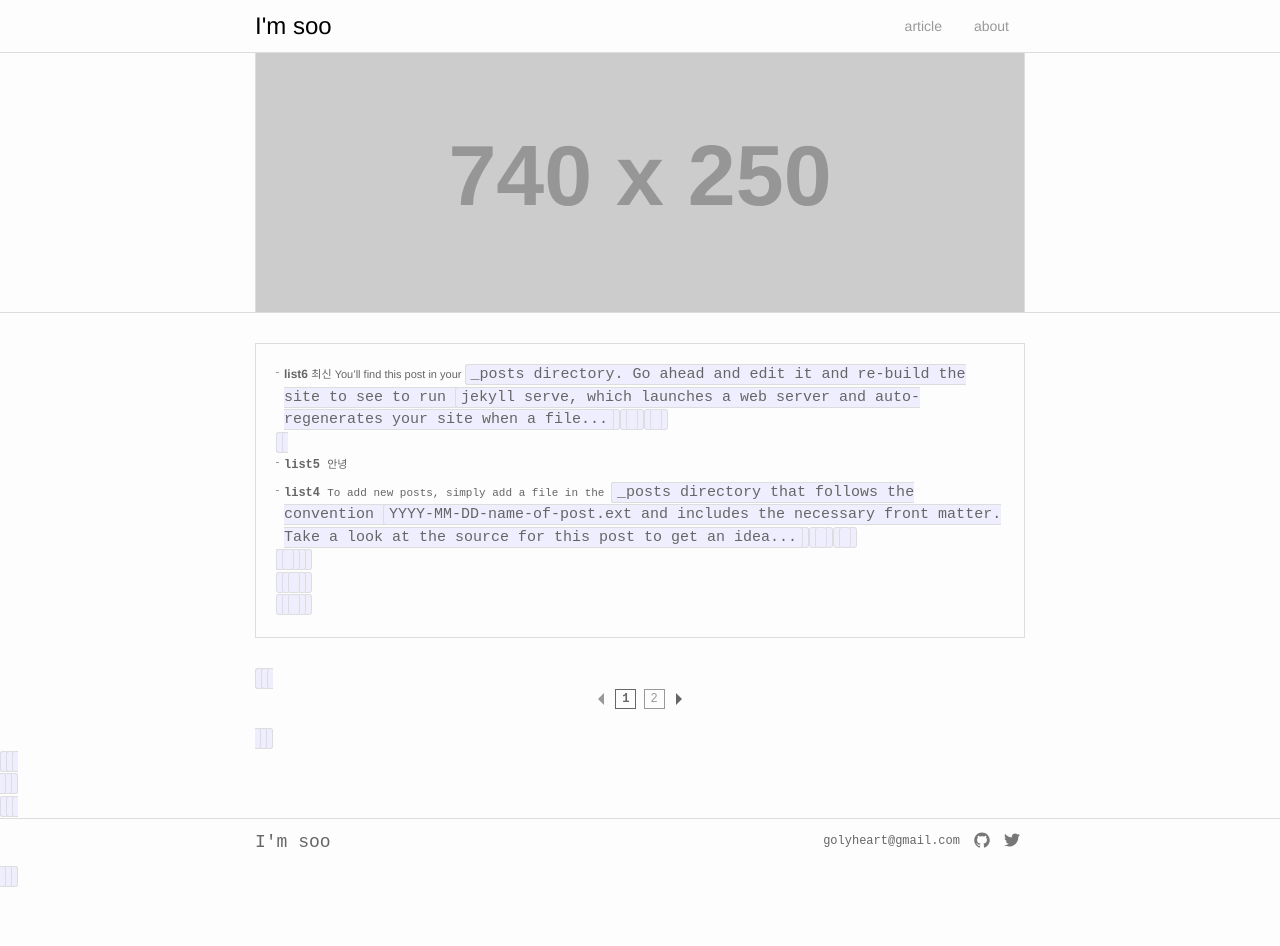
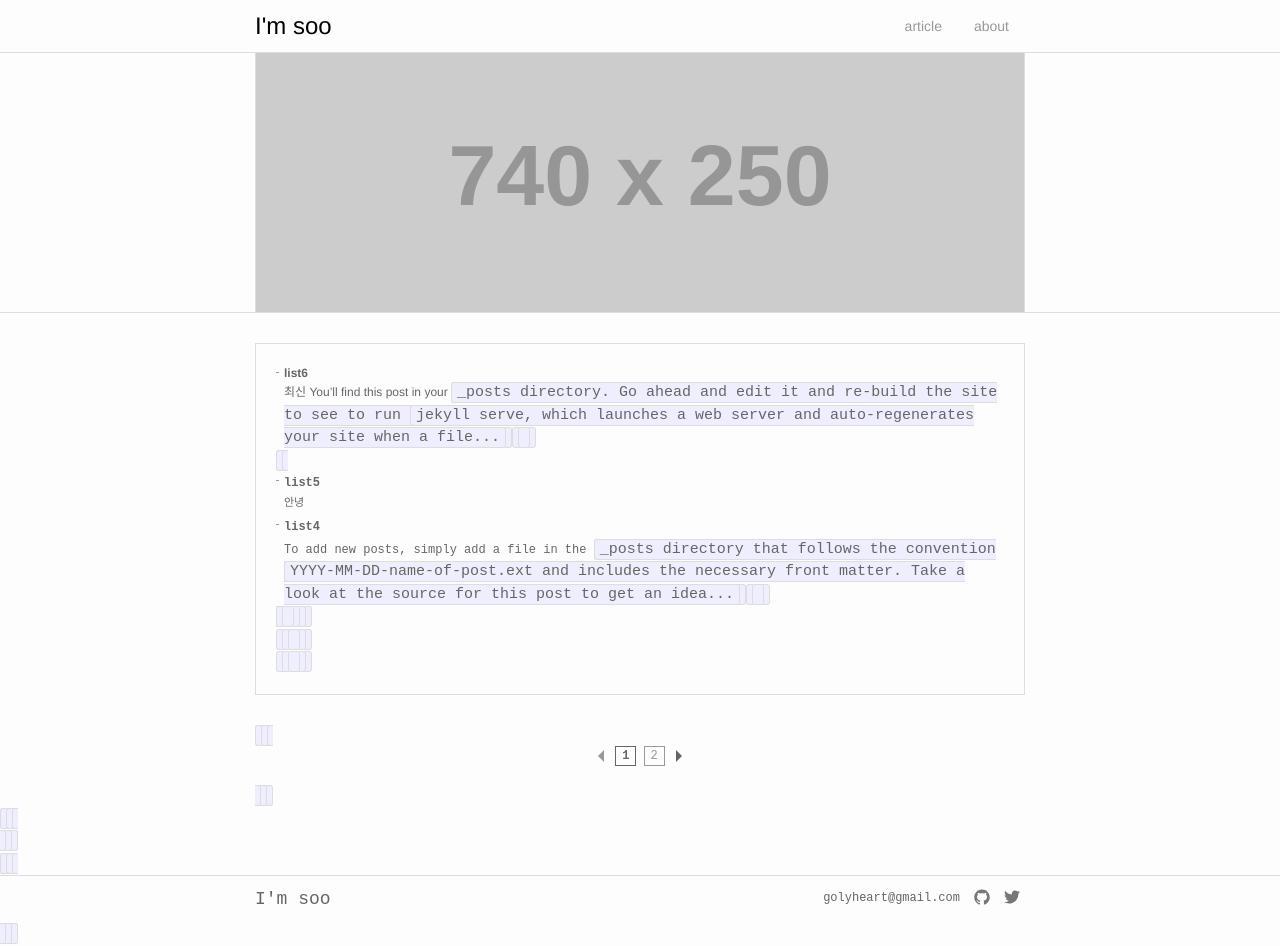
Before and after one commit to goldsoo/goldsoo.github.com, a Jekyll site: the page built from index.html, in a window 1280 px wide. Built offline with Jekyll 4.4.1, drawn with Linux system fonts in a browser that asks for light colours; the list of posts is cut into pages by our own code; comment, search, counter and statistics services are not loaded; before the commit the page ends 900 px from its top, so only the background shows below that.

Commit message:
main : post.excerpt p태그 제외 code 태그만 remove로 변경

```diff
--- a/index.html
+++ b/index.html
@@ -21,7 +21,7 @@ title: main title
           <li>
             <a href="{{ post.url }}">
               <strong>{{ post.title }}</strong>
-              <span>{{ post.excerpt | remove: '<p>' | remove: '</p>' | remove: '<code>' | remove: '</code>' | truncatewords: 40 }}</span>
+              <span>{{ post.excerpt | remove: '<code>' | remove: '</code>' | truncatewords: 40 }}</span>
             </a>
           </li>
         {% endfor %}
```
